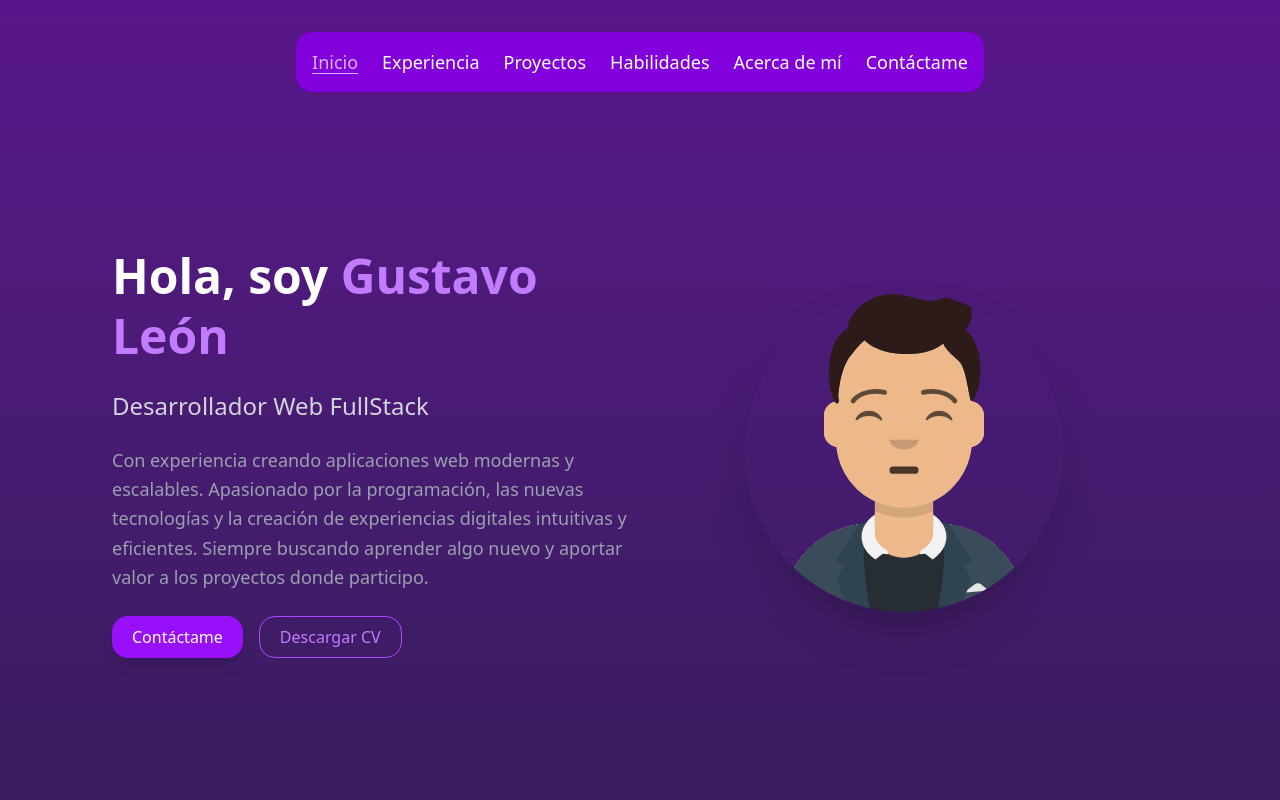
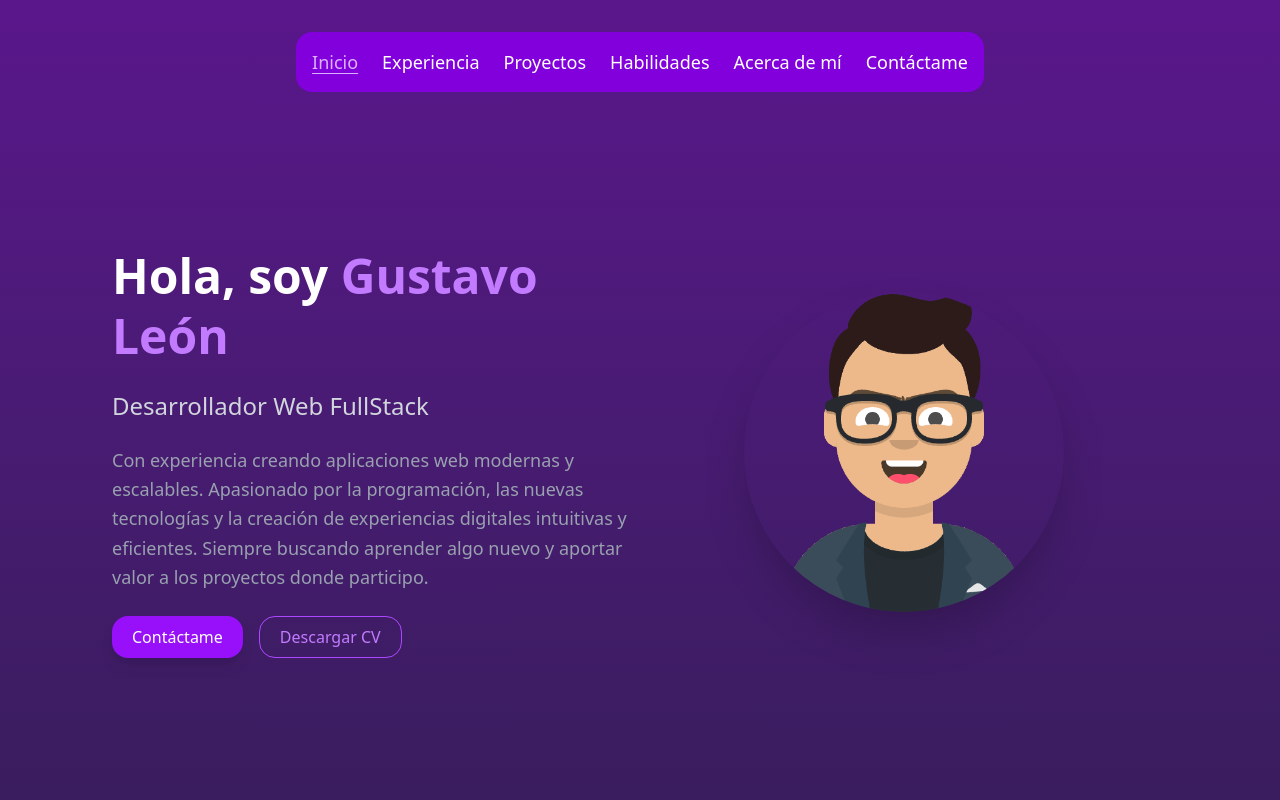
Before and after one commit to GLM1996/portfolio, a React (Vite) app: page / in a window 1280 px wide. Shown: the top 800 px of the page. Built offline with nearby package versions, Linux system fonts and the light colour scheme.

Commit message:
New Avatar

```diff
--- a/src/Components/Hero.jsx
+++ b/src/Components/Hero.jsx
@@ -55,7 +55,7 @@ export default function Hero() {
                 transition={{ duration: 1.2 }}
             >
                 <img
-                    src="/avatar.svg" // Cambia esto por tu imagen personal o un logo más profesional
+                    src="/avataaars.png" // Cambia esto por tu imagen personal o un logo más profesional
                     alt="Logo"
                     className="w-64 h-64 md:w-80 md:h-80 rounded-full shadow-2xl object-cover"
                 />
--- a/src/Components/Projects.jsx
+++ b/src/Components/Projects.jsx
@@ -58,9 +58,9 @@ export default function Projects() {
                 className={`w-full h-full object-cover transition-transform duration-500 ${hoveredIndex === index ? 'scale-110' : 'scale-100'}`}
               />
               <div className="absolute inset-0 bg-gradient-to-t from-gray-900/70 to-transparent" />
-              <div className="absolute bottom-4 left-4 flex items-center gap-3">
+              <div className="absolute bottom-4 left-4 flex justify-center items-center gap-3">
                 {project.icon}
-                <h3 className="text-sm md:text-xl font-bold text-white bg-gray-500/80 p-1 rounded-xl">{project.title}</h3>
+                <h3 className="text-sm md:text-xl font-bold text-white bg-gray-500/80 p-1 rounded-xl text-center">{project.title}</h3>
               </div>
             </div>
 
```
Also changed, not shown: public/avataaars.png (added).
